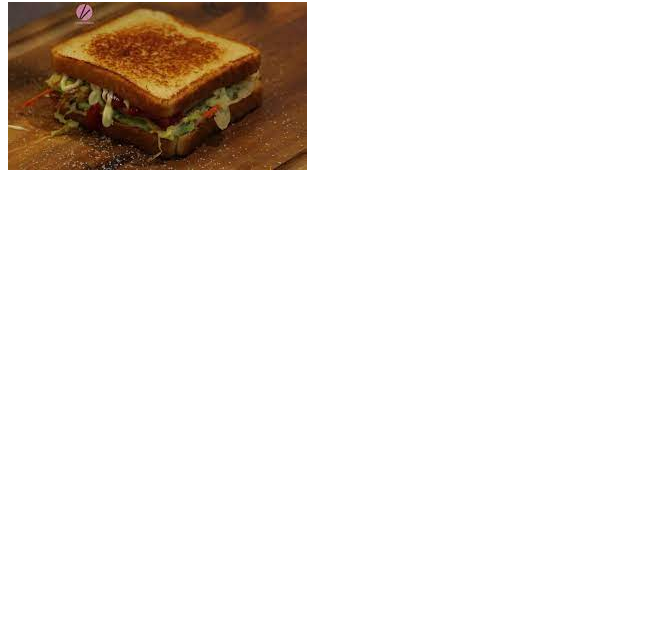
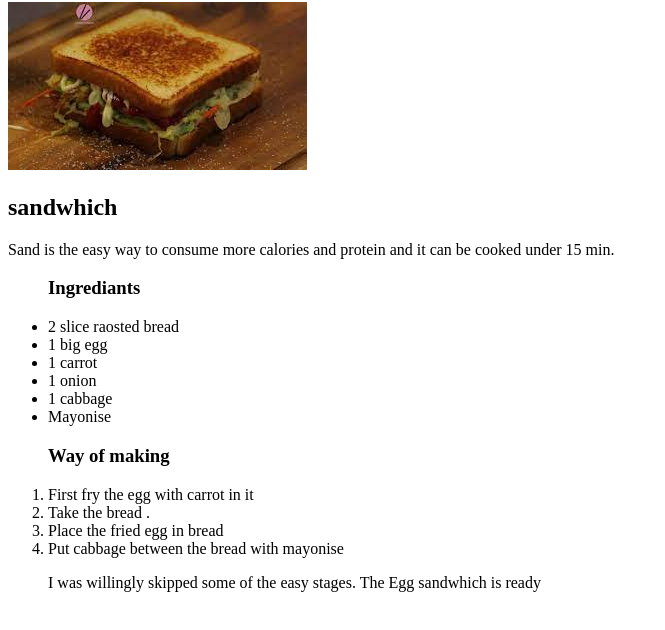
Before and after one commit to rinshaddev/odin-recipes, a plain HTML site: page Egg_sandwich.html in a window 1280 px wide. Shown: the part 78-708 px from the top of the page, without its empty margins (0-665 px from the left). Drawn offline with Linux system fonts and the light colour scheme.

Commit message:
Add the recipe's instruction to Egg_sandwhich.html

```diff
--- a/Egg_sandwich.html
+++ b/Egg_sandwich.html
@@ -9,6 +9,26 @@
 <body>
     <h1>Egg sandwhich</h1>
     <img src="images/sandwhich.jpg" alt="sandwhich">
+    <h2>sandwhich</h2>
+    <P>Sand is the easy way to consume more calories and protein and it can be cooked under 15 min.</P>
+    <ul>
+        <h3>Ingrediants</h3>
+        <li>2 slice raosted bread</li>
+        <li>1 big egg</li>
+        <li>1 carrot </li>
+        <li>1 onion</li>
+        <li>1 cabbage</li>
+        <li>Mayonise</li>
+    </ul>
+    <ol>
+        <h3>Way of making</h3>
+        <li>First fry the egg with carrot in it </li>
+        <li>Take the bread . </li>
+        <li>Place the fried egg in bread</li>
+        <li>Put cabbage between the bread with mayonise</li>
+        <p>I was willingly skipped some of the easy stages. The Egg sandwhich is ready</p>
+    </ol>
+
 
 </body>
 </html>
```
